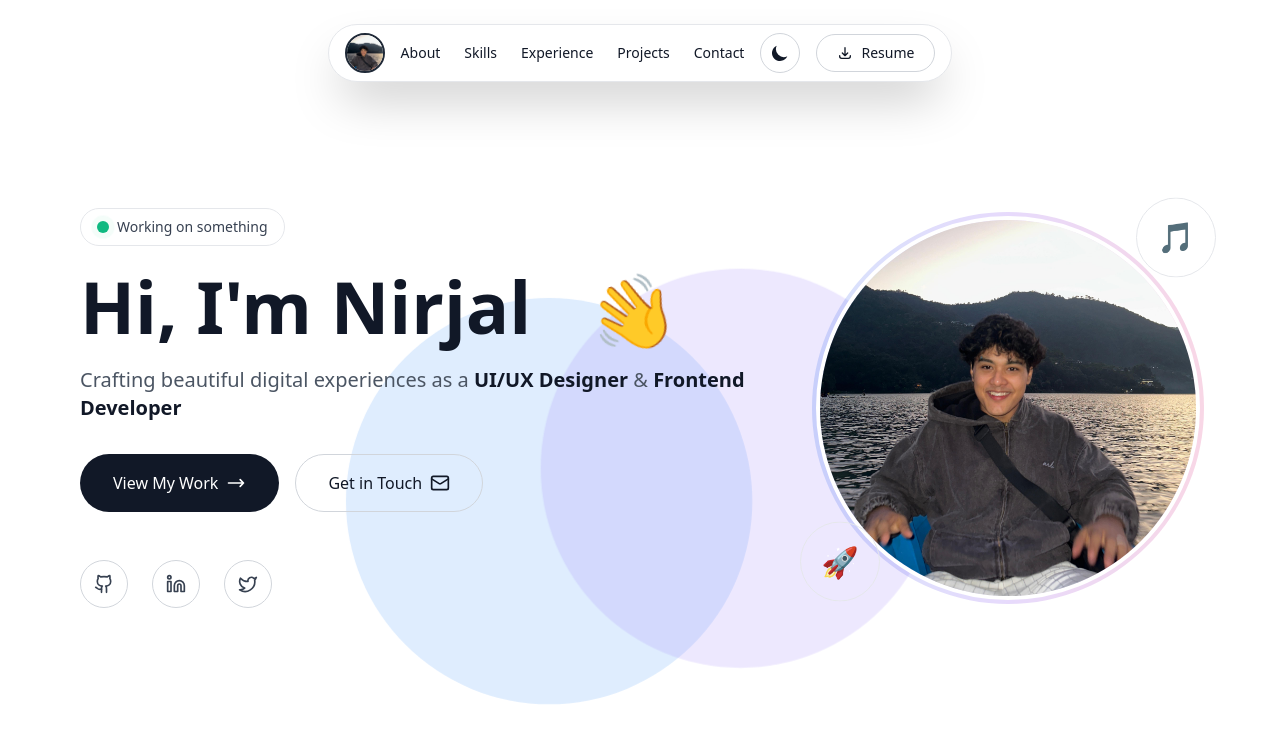
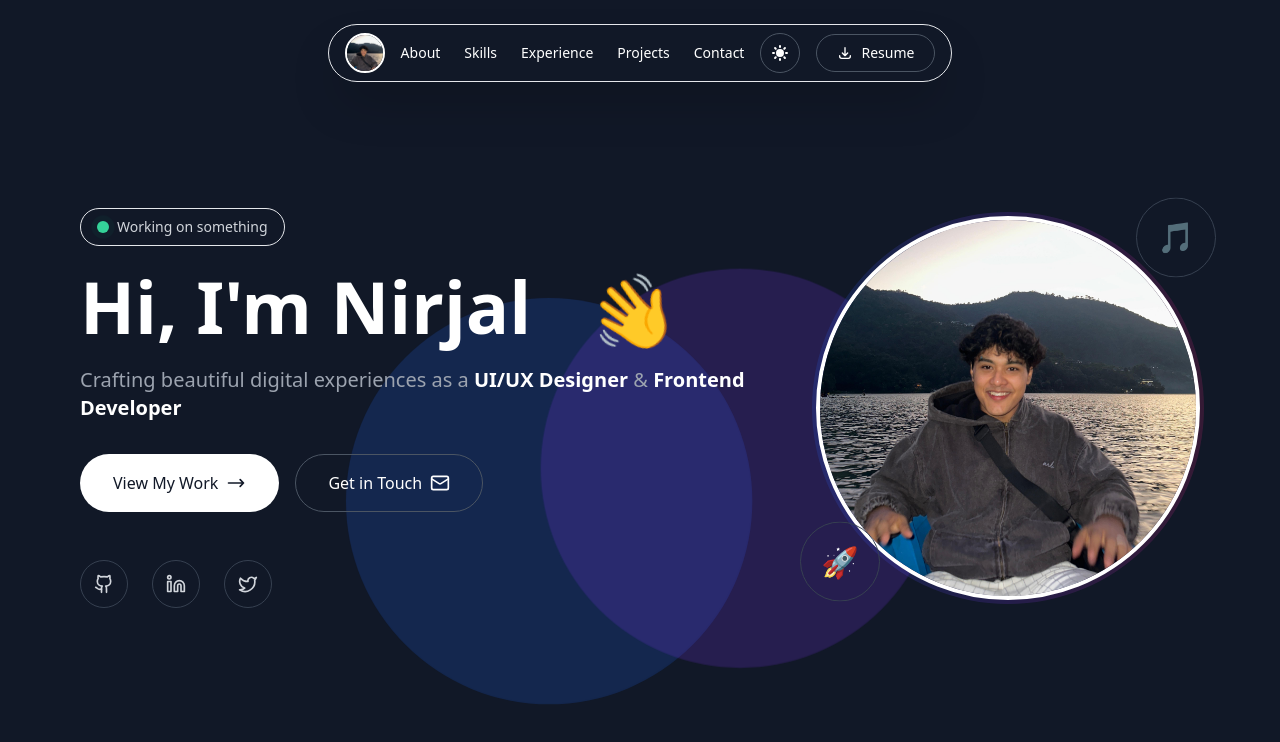
Before and after one commit to nirjaley/portfolio-site, a React (Vite) app in the folder client/: page / in a window 1280 px wide. Shown: the top 742 px of the page. Built offline with nearby package versions, Linux system fonts and the light colour scheme.

Commit message:
navbar is made transparent in dark mode now

```diff
--- a/client/src/App.tsx
+++ b/client/src/App.tsx
@@ -1,6 +1,6 @@
 import { useState, useEffect } from 'react';
 import { AnimatePresence } from 'framer-motion';
-import Navbar from "./components/Navbar";
+import Navbar from "./components/NavBar";
 import ScrollSection from "./components/ScrollSection";
 import Hero from "./sections/Hero/Hero";
 import About from "./sections/About/About";
@@ -11,7 +11,7 @@ import Contact from "./sections/Contact/Contact";
 
 function App() {
   const [scrolled, setScrolled] = useState(false);
-  const [theme, setTheme] = useState<'light' | 'dark'>('light');
+  const [theme, setTheme] = useState<'light' | 'dark'>('dark');
 
   useEffect(() => {
     const handleScroll = () => {
@@ -39,7 +39,7 @@ function App() {
           </ScrollSection>
 
           <ScrollSection id="about">
-            <About />
+            <About theme={theme} />
           </ScrollSection>
 
           <ScrollSection id="skills">
--- a/client/src/components/NavBar.tsx
+++ b/client/src/components/NavBar.tsx
@@ -23,8 +23,8 @@ const Navbar: React.FC<NavbarProps> = ({ theme, toggleTheme }) => {
     <nav className="fixed top-6 left-0 right-0 z-50 flex justify-center animate-slideDown">
       <div className={`rounded-full px-4 py-2 shadow-2xl backdrop-blur-sm hover:shadow-3xl transition-all duration-300 hover:scale-105 ${
         theme === 'light'
-          ? 'bg-white border border-gray-200'
-          : 'bg-black border border-gray-800'
+          ? 'bg-white/90 border border-gray-300/90'
+          : 'bg-black/30 border border-gray-500/60'
       }`}>
         <div className="flex items-center gap-4">
           {/* Left side - Profile Image */}
```
